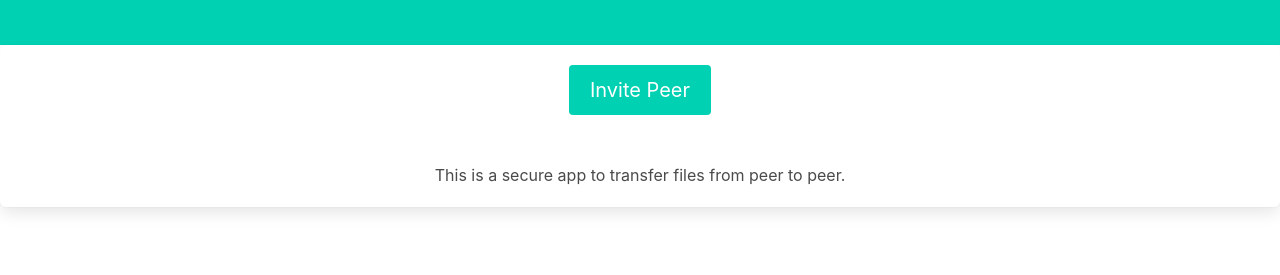
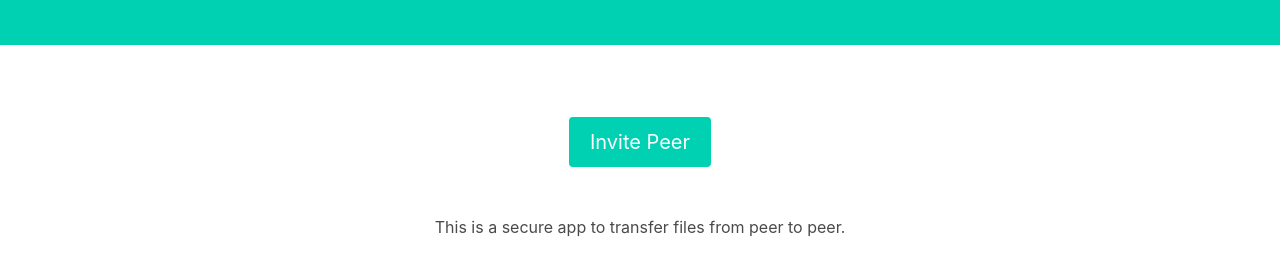
Before and after one commit to infotechinc/webrtc-file-share, a website: page index.html in a window 1280 px wide. Shown: the part 87-362 px from the top of the page. Drawn offline with nearby package versions, Linux system fonts and the light colour scheme.

Commit message:
Changed container and moved button

```diff
--- a/index.html
+++ b/index.html
@@ -20,9 +20,9 @@
   </div>
 </section>
 
-  <div class="box has-text-centered">
+  <div class="container has-text-centered">
 
-  <a class="button is-medium is-primary">Invite Peer</a>
+  <br><br><br><a class="button is-medium is-primary">Invite Peer</a>
 
   <p><br><br>This is a secure app to transfer files from peer to peer.</p>
 
```
